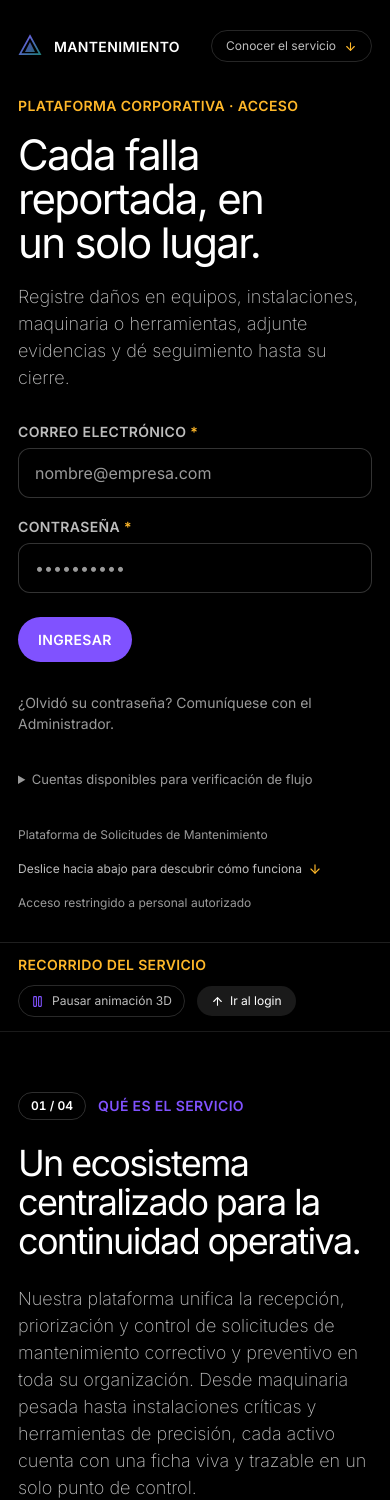
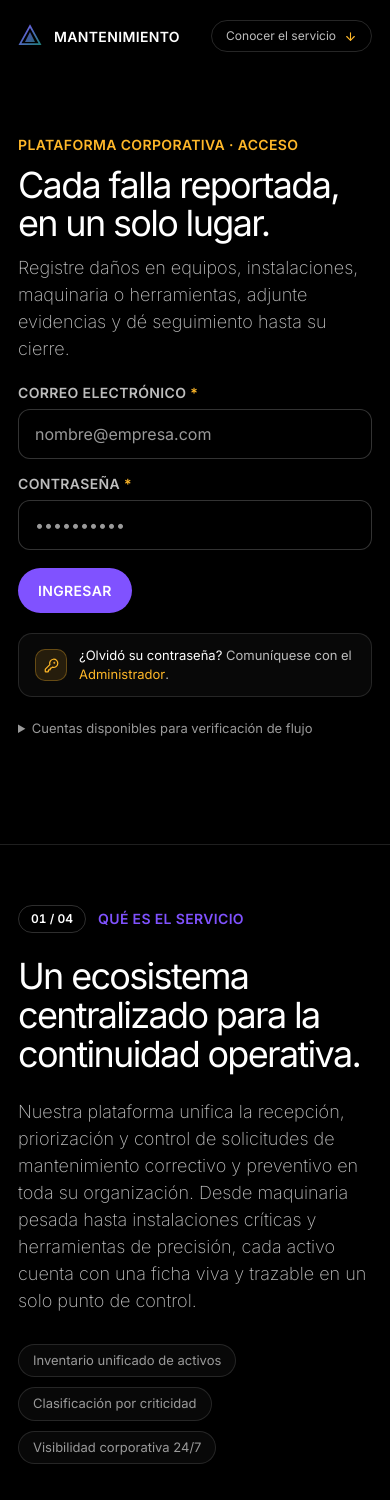
Before and after one commit to William-Jimenez/Mantenimiento, a React (Vite) app: page /login in a window 390 px wide. Shown: the top 1500 px of the page. Built offline with nearby package versions, Linux system fonts and the light colour scheme.

Commit message:
style(login): remove bottom/narrative bars and elevate forgot-password notice

```diff
--- a/src/components/ServiceScrollNarrative.tsx
+++ b/src/components/ServiceScrollNarrative.tsx
@@ -1,5 +1,5 @@
 import React, { useEffect, useRef, useState } from 'react';
-import { ArrowUp, Pause, Play } from 'lucide-react';
+import { ArrowUp } from 'lucide-react';
 import { SceneVariant, ServiceScene3D } from './ServiceScene3D';
 
 export interface NarrativeStep {
@@ -169,88 +169,12 @@ export function ServiceScrollNarrative({ onBackToLogin }: ServiceScrollNarrative
     return () => observer.disconnect();
   }, []);
 
-  const scrollToStep = (index: number) => {
-    const target = sectionRefs.current[index];
-    if (!target) return;
-    const prefersReduced = window.matchMedia(
-      '(prefers-reduced-motion: reduce)'
-    ).matches;
-    target.scrollIntoView({
-      behavior: prefersReduced ? 'auto' : 'smooth',
-      block: 'start',
-    });
-  };
-
   return (
     <section
       id="servicio-narrativa"
       aria-label="Explicación interactiva del servicio de mantenimiento"
       className="relative bg-void text-bone-white border-t border-white/12"
     >
-      {/* Sticky header bar for narrative section navigation + WCAG 2.2.2 motion pause control */}
-      <div className="sticky top-0 z-30 bg-void/85 backdrop-blur-md border-b border-white/10 px-[18px] sm:px-[30px] py-[14px]">
-        <div className="max-w-[1280px] w-full mx-auto flex flex-wrap items-center justify-between gap-[12px]">
-          <div className="flex items-center gap-[16px]">
-            <span className="nav-label text-saffron-spark">
-              Recorrido del servicio
-            </span>
-            <div
-              role="navigation"
-              aria-label="Pantallas del recorrido del servicio"
-              className="hidden sm:flex items-center gap-[8px]"
-            >
-              {SERVICE_NARRATIVE_STEPS.map((step, idx) => {
-                const isCurrent = activeIndex === idx;
-                return (
-                  <button
-                    key={step.id}
-                    type="button"
-                    onClick={() => scrollToStep(idx)}
-                    aria-current={isCurrent ? 'step' : undefined}
-                    className={`px-[12px] py-[4px] rounded-full text-[12px] tabular-nums transition-colors cursor-pointer ${
-                      isCurrent
-                        ? 'bg-bone-white text-void font-medium'
-                        : 'text-ash-gray hover:text-bone-white border border-white/12'
-                    }`}
-                  >
-                    {step.number} · {step.eyebrow}
-                  </button>
-                );
-              })}
-            </div>
-          </div>
-
-          <div className="flex items-center gap-[12px]">
-            <button
-              type="button"
-              onClick={() => setIsPaused((prev) => !prev)}
-              className="inline-flex items-center gap-[8px] px-[12px] py-[6px] rounded-full border border-white/16 text-[12px] text-silver-mist hover:text-bone-white hover:border-white/35 transition-colors cursor-pointer"
-            >
-              {isPaused ? (
-                <>
-                  <Play className="w-[13px] h-[13px] text-saffron-spark" aria-hidden="true" />
-                  <span>Reanudar animación 3D</span>
-                </>
-              ) : (
-                <>
-                  <Pause className="w-[13px] h-[13px] text-electric-iris" aria-hidden="true" />
-                  <span>Pausar animación 3D</span>
-                </>
-              )}
-            </button>
-
-            <button
-              type="button"
-              onClick={onBackToLogin}
-              className="inline-flex items-center gap-[6px] px-[14px] py-[6px] rounded-full bg-white/10 hover:bg-white/18 text-[12px] font-medium text-bone-white transition-colors cursor-pointer"
-            >
-              <ArrowUp className="w-[13px] h-[13px]" aria-hidden="true" />
-              <span>Ir al login</span>
-            </button>
-          </div>
-        </div>
-      </div>
-
       {/* Consecutive full-viewport narrative screens with identical visual distribution */}
       <div className="divide-y divide-white/8">
         {SERVICE_NARRATIVE_STEPS.map((step, index) => {
@@ -265,7 +189,7 @@ export function ServiceScrollNarrative({ onBackToLogin }: ServiceScrollNarrative
               ref={(el) => {
                 sectionRefs.current[index] = el;
               }}
-              className="narrative-screen min-h-[calc(100vh-58px)] flex items-center px-[18px] sm:px-[30px] py-[60px] lg:py-[96px]"
+              className="narrative-screen min-h-screen flex items-center px-[18px] sm:px-[30px] py-[60px] lg:py-[96px]"
             >
               <div className="max-w-[1280px] w-full mx-auto grid grid-cols-1 lg:grid-cols-12 gap-[36px] lg:gap-[48px] items-center">
                 {/* Left side: Uniform typography & narrative explanation */}
--- a/src/screens/LoginScreen.tsx
+++ b/src/screens/LoginScreen.tsx
@@ -1,5 +1,5 @@
 import React, { useRef, useState } from 'react';
-import { ArrowDown } from 'lucide-react';
+import { ArrowDown, KeyRound } from 'lucide-react';
 import { useApp } from '../context/AppContext';
 import { ConstellationCanvas, LogoLockup } from '../components/ConstellationCanvas';
 import { FieldError, FieldLabel, inputBaseClass, PrimaryButton } from '../components/CommonUI';
@@ -69,7 +69,7 @@ export function LoginScreen() {
       {/* Initial Viewport: Login Form */}
       <div
         ref={topSectionRef}
-        className="min-h-screen flex flex-col justify-between px-[18px] sm:px-[30px] py-[30px]"
+        className="min-h-screen flex flex-col justify-between px-[18px] sm:px-[30px] py-[20px] sm:py-[24px]"
       >
         <div className="max-w-[1280px] w-full mx-auto flex items-center justify-between gap-4">
           <LogoLockup />
@@ -83,14 +83,15 @@ export function LoginScreen() {
           </button>
         </div>
 
-        <div className="max-w-[1280px] w-full mx-auto py-[36px] lg:py-[60px] grid grid-cols-1 lg:grid-cols-12 gap-[48px] items-center">
+        <div className="max-w-[1280px] w-full mx-auto flex-1 flex items-center py-[16px] lg:py-[24px]">
+          <div className="w-full grid grid-cols-1 lg:grid-cols-12 gap-[36px] lg:gap-[48px] items-center">
             {/* Left column: Oversized Dala headline + login form */}
-          <div className="lg:col-span-6 space-y-[30px]">
-            <div className="space-y-[18px]">
+            <div className="lg:col-span-6 space-y-[20px]">
+              <div className="space-y-[12px]">
                 <p className="nav-label text-saffron-spark">
                   Plataforma corporativa · Acceso
                 </p>
-              <h1 className="text-[42px] sm:text-[60px] lg:text-[72px] leading-[1.05] tracking-[-1.68px] lg:tracking-[-2.88px] text-bone-white">
+                <h1 className="text-[36px] sm:text-[50px] lg:text-[60px] leading-[1.06] tracking-[-1.68px] lg:tracking-[-2.4px] text-bone-white">
                   Cada falla reportada, en un solo lugar.
                 </h1>
                 <p className="body-ultralight text-silver-mist max-w-[480px]">
@@ -116,7 +117,7 @@ export function LoginScreen() {
                 </div>
               )}
 
-            <form onSubmit={handleSubmit} className="space-y-[18px] max-w-[440px]" noValidate>
+              <form onSubmit={handleSubmit} className="space-y-[14px] max-w-[440px]" noValidate>
                 <div>
                   <FieldLabel htmlFor="login-correo" required>
                     Correo electrónico
@@ -149,23 +150,32 @@ export function LoginScreen() {
                   <FieldError message={null} />
                 </div>
 
-              <div className="pt-[6px] flex flex-wrap items-center gap-[18px]">
+                <div className="pt-[4px] flex flex-wrap items-center gap-[18px]">
                   <PrimaryButton type="submit" disabled={submitting}>
                     {submitting ? 'Ingresando…' : 'Ingresar'}
                   </PrimaryButton>
                 </div>
               </form>
 
-            {/* SU-08: mandatory administrator contact message */}
-            <p className="text-[14px] text-ash-gray max-w-[440px]">
-              ¿Olvidó su contraseña? Comuníquese con el Administrador.
+              {/* SU-08: mandatory administrator contact message — elevated and styled */}
+              <div className="max-w-[440px] rounded-[14px] border border-white/12 bg-white/[0.03] backdrop-blur-sm px-[16px] py-[12px] flex items-center gap-[12px] transition-colors hover:border-white/22">
+                <span
+                  aria-hidden="true"
+                  className="w-[32px] h-[32px] rounded-[10px] bg-saffron-spark/12 border border-saffron-spark/30 flex items-center justify-center shrink-0 text-saffron-spark"
+                >
+                  <KeyRound className="w-[15px] h-[15px]" />
+                </span>
+                <p className="text-[13px] sm:text-[14px] leading-[1.45] text-silver-mist">
+                  <span className="font-medium text-bone-white">¿Olvidó su contraseña?</span>{' '}
+                  Comuníquese con el <span className="text-saffron-spark font-medium">Administrador</span>.
                 </p>
+              </div>
 
-            <details className="max-w-[440px] pt-[6px] text-[13px] text-ash-gray">
+              <details className="max-w-[440px] pt-[2px] text-[13px] text-ash-gray">
                 <summary className="cursor-pointer hover:text-bone-white transition-colors select-none">
                   Cuentas disponibles para verificación de flujo
                 </summary>
-              <div className="mt-[12px] space-y-[8px] border-t border-white/12 pt-[12px]">
+                <div className="mt-[10px] space-y-[8px] border-t border-white/12 pt-[10px]">
                   <div className="flex items-center justify-between gap-2">
                     <span>Administrador (admin@empresa.com)</span>
                     <button
@@ -220,22 +230,10 @@ export function LoginScreen() {
             </div>
 
             {/* Right column: Signature triangular particle constellation */}
-          <div className="hidden lg:block lg:col-span-6 h-[480px] relative">
+            <div className="hidden lg:block lg:col-span-6 h-[460px] relative">
               <ConstellationCanvas mode="constellation" className="w-full h-full" />
             </div>
           </div>
-
-        <div className="max-w-[1280px] w-full mx-auto text-[12px] text-ash-gray flex flex-wrap items-center justify-between gap-4">
-          <span>Plataforma de Solicitudes de Mantenimiento</span>
-          <button
-            type="button"
-            onClick={scrollToNarrative}
-            className="inline-flex items-center gap-[6px] text-silver-mist hover:text-bone-white transition-colors cursor-pointer"
-          >
-            <span>Deslice hacia abajo para descubrir cómo funciona</span>
-            <ArrowDown className="w-[14px] h-[14px] text-saffron-spark" aria-hidden="true" />
-          </button>
-          <span>Acceso restringido a personal autorizado</span>
         </div>
       </div>
 
```
Lines whose indentation alone changed are shown as unchanged.
